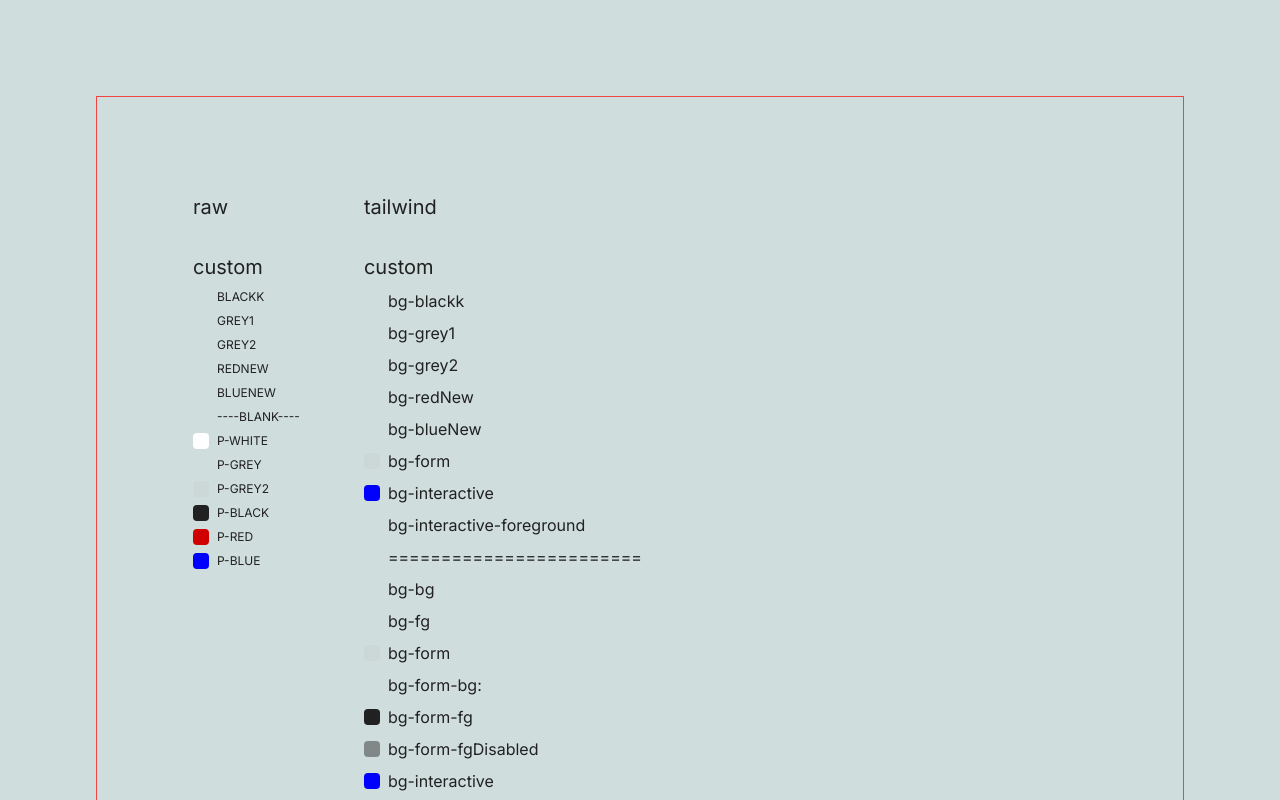
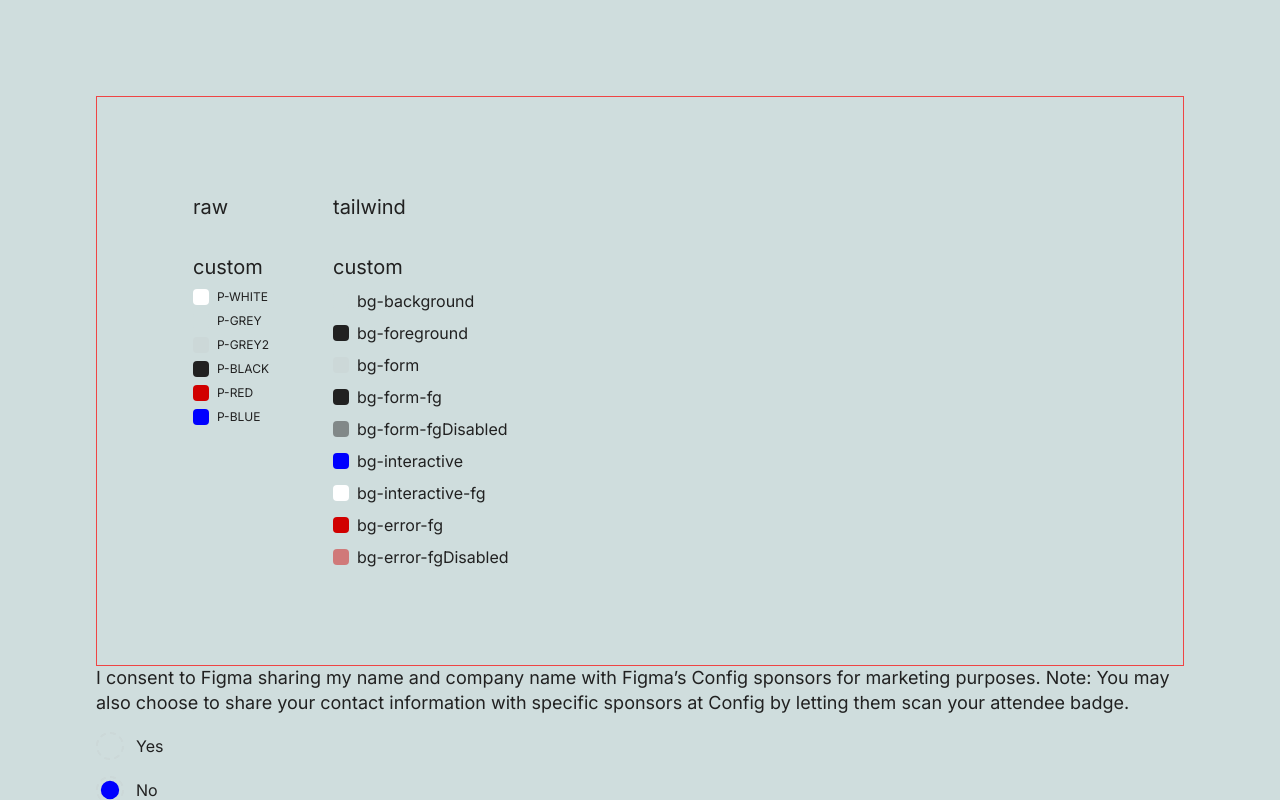
Before and after one commit to rttnbrgr/formkit, a Next.js app: page /demo in a window 1280 px wide. Shown: the top 800 px of the page. Built offline with nearby package versions, Linux system fonts and the light colour scheme.

Commit message:
update color debug consts

```diff
--- a/src/components/color-debug/constants.ts
+++ b/src/components/color-debug/constants.ts
@@ -21,13 +21,6 @@ export const rawShadColors = [
 ];
 
 export const rawCustomColors = [
-  "blackk",
-  "grey1",
-  "grey2",
-  "redNew",
-  "blueNew",
-  //
-  "----blank----",
   "p-white",
   "p-grey",
   "p-grey2",
@@ -59,24 +52,14 @@ export const tailwindShadColors = [
 ];
 
 export const tailwindCustomColors = [
-  "bg-blackk",
-  "bg-grey1",
-  "bg-grey2",
-  "bg-redNew",
-  "bg-blueNew",
+  // Overrides
+  "bg-background",
+  "bg-foreground",
+  // Custom
   "bg-form",
-  "bg-interactive",
-  "bg-interactive-foreground",
-  //
-  "========================",
-  "bg-bg",
-  "bg-fg",
-  "bg-form",
-  "bg-form-bg:",
   "bg-form-fg",
   "bg-form-fgDisabled",
   "bg-interactive",
-  "bg-interactive-foreground",
   "bg-interactive-fg",
   "bg-error-fg",
   "bg-error-fgDisabled",
```
